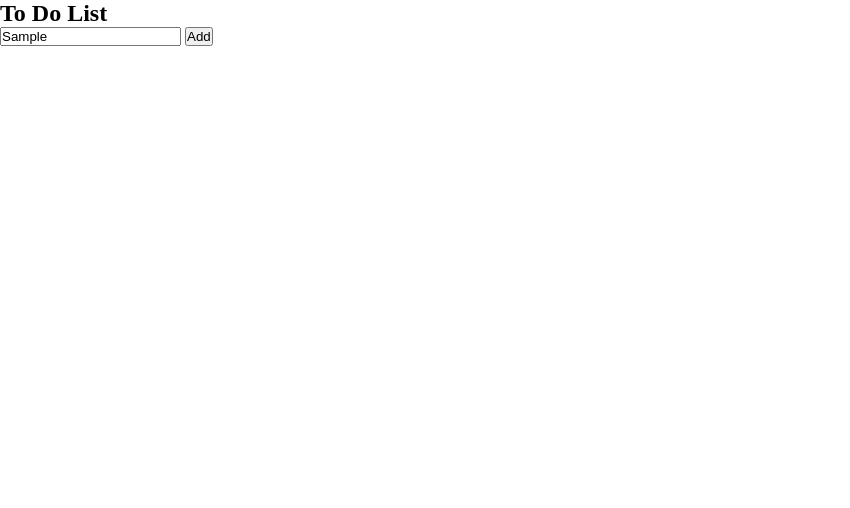
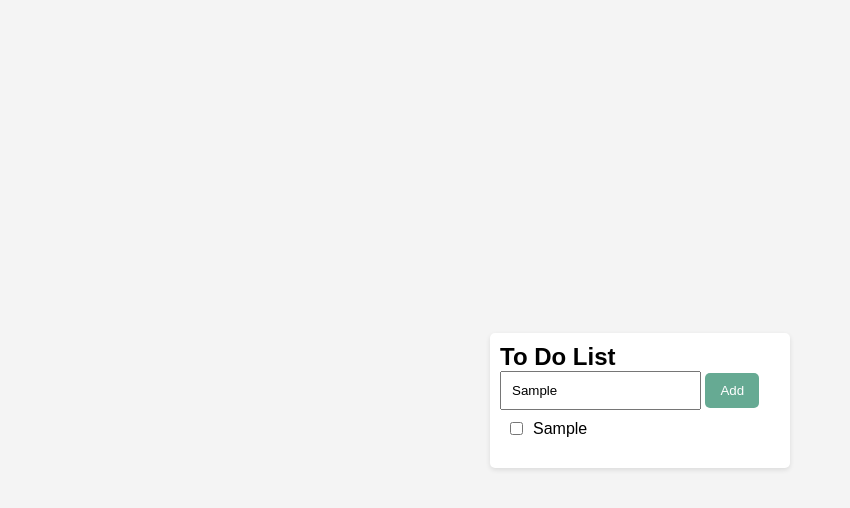
Before and after one commit to yazzamuffiny/to-do-app, a plain HTML site: page index.html in a window 1280 px wide. Both pictures are taken after typing "Sample" into the empty fields and a click on the button "Add". Shown: the whole page, without its empty margins (0-850 px from the left). Drawn offline with Linux system fonts and the light colour scheme.

Commit message:
finished js, added css

```diff
--- a/index.html
+++ b/index.html
@@ -9,7 +9,7 @@
 <body>
     <div id="todo-container">
         <h2>To Do List</h2>
-        <input type="text" id="todo-input" placeholder="Add new To Do">
+        <input type="text" id="todo-input" placeholder="Add New To Do">
         <button id="add-button">Add</button>
         <ul id="todo-list"></ul>
     </div>
--- a/script.js
+++ b/script.js
@@ -28,3 +28,25 @@ function addTodo() {
         alert("Please enter a valid To Do Item");
     }
 }
+
+//add event listener to the add button to add a new todo item
+document.getElementById("add-button").addEventListener("click", addTodo);
+
+//event listener to mark todo items as completed
+
+// change event on the todo item
+document.getElementById("todo-list").addEventListener("change", function(event) {
+    //check if the event trigger was a checkbox
+    if (event.target.type === "checkbox") {
+        //get the parent item of the checkbox
+        const listItem = event.target.parentNode;
+        //check if checkbox is checked or not
+        if (event.target.checked) {
+            //apply line-through style when checkbox is checked:
+            listItem.style.textDecoration = "line-through";
+        } else {
+            //remove the line through when unchecked
+            listItem.style.textDecoration = "none";
+        }
+    }
+});
--- a/style.css
+++ b/style.css
@@ -3,3 +3,54 @@
     margin: 0;
     box-sizing: border-box;
 }
+
+body {
+    font-family: Arial, sans-serif;
+    display: flex;
+    justify-content: center;
+    align-items: center;
+    height: 100vh;
+    background-color: #f4f4f4;
+}
+
+#todo-container {
+    width: 300px;
+    background-color: white;
+    border-radius: 5px;
+    box-shadow: 0 2px 5px rgba(0, 0, 0, 0.1);
+    padding: 10px;
+}
+
+#todo-list {
+    list-style-type: none;
+}
+
+#todo-input[type="text"]{
+    padding: 10px 10px;
+}
+
+li {
+    display: flex;
+    align-items: center;
+    margin-bottom: 10px;
+    padding: 10px;
+}
+
+li input[type="checkbox"] {
+    margin-right: 10px;
+}
+
+#add-button {
+    background-color: rgb(102, 170, 147);
+    color: white;
+    padding: 10px 15px;
+    border: none;
+    border-radius: 5px;
+    cursor: pointer;
+    transition: all 0.3s ease;
+}
+
+#add-button:hover {
+    background-color: rgb(65, 128, 128);
+    transition: all o.3s ease;
+}
```
